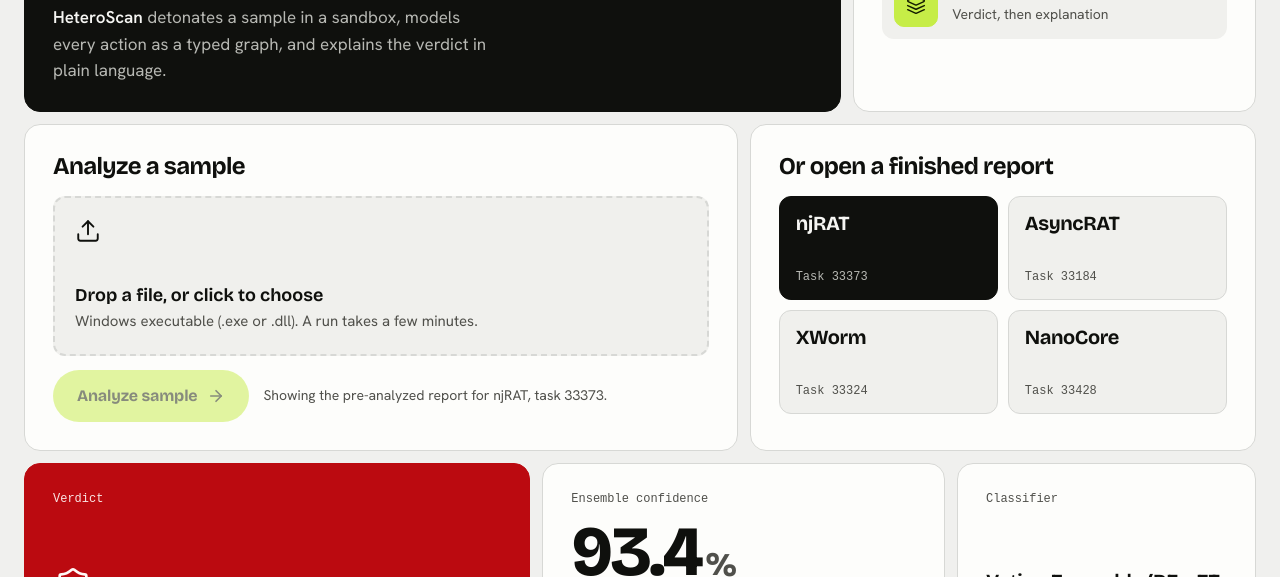
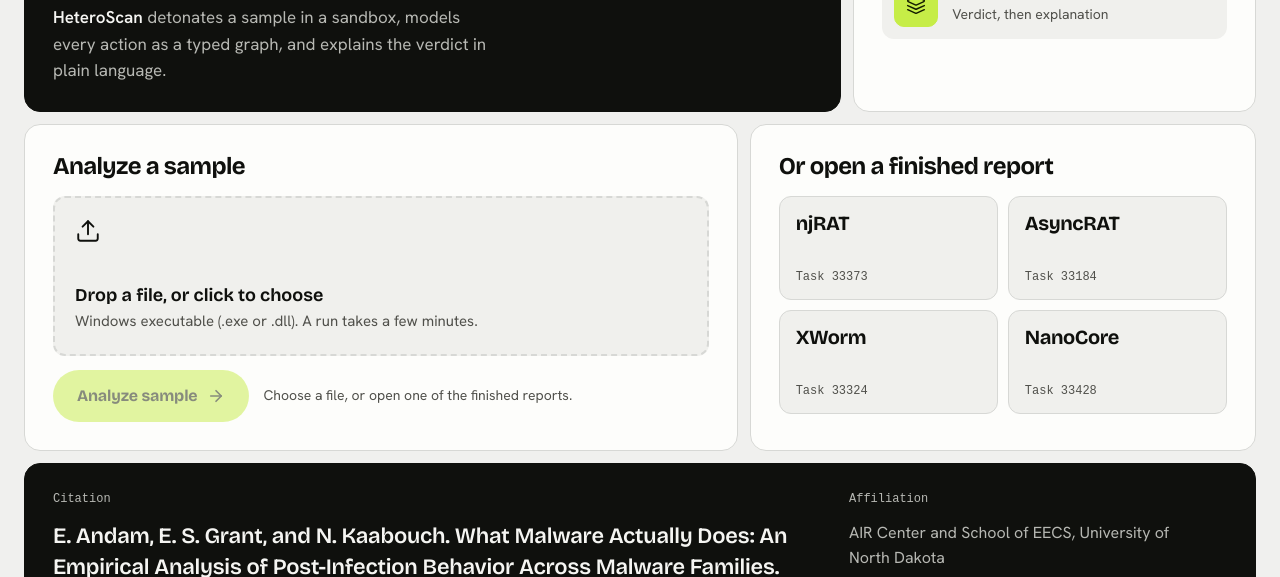
Before and after one commit to Ama-Andam/heteroscan, a plain HTML site: page index.html in a window 1280 px wide. Shown: the part 316-893 px from the top of the page. Drawn offline with nearby package versions, Linux system fonts and the light colour scheme; no server answers; a web font is replaced by a local one.

Commit message:
Start with no report loaded
The page no longer opens the njRAT demo by default. The report area stays hidden until a visitor picks a pre-analyzed report or uploads a sample.

```diff
--- a/index.html
+++ b/index.html
@@ -582,7 +582,6 @@ h2{font:700 1.5rem/1.1 var(--display);letter-spacing:-.025em;margin:0 0 16px}
   "use strict";
   const HDR = { "ngrok-skip-browser-warning": "true" };
   const DEMO_FAMILY = { 33373: "njRAT", 33184: "AsyncRAT", 33324: "XWorm", 33428: "NanoCore" };
-  const INITIAL_DEMO = 33373;
   const LIMIT = 6;
   const POLL_MS = 5000;
   const POLL_MAX_MS = 20 * 60 * 1000;
@@ -1079,7 +1078,6 @@ h2{font:700 1.5rem/1.1 var(--display);letter-spacing:-.025em;margin:0 0 16px}
     watchGraph();
     ping(true);
     setInterval(() => ping(false), 60000);
-    loadDemo(INITIAL_DEMO, { scroll: false });
   });
 })();
 </script>
```
